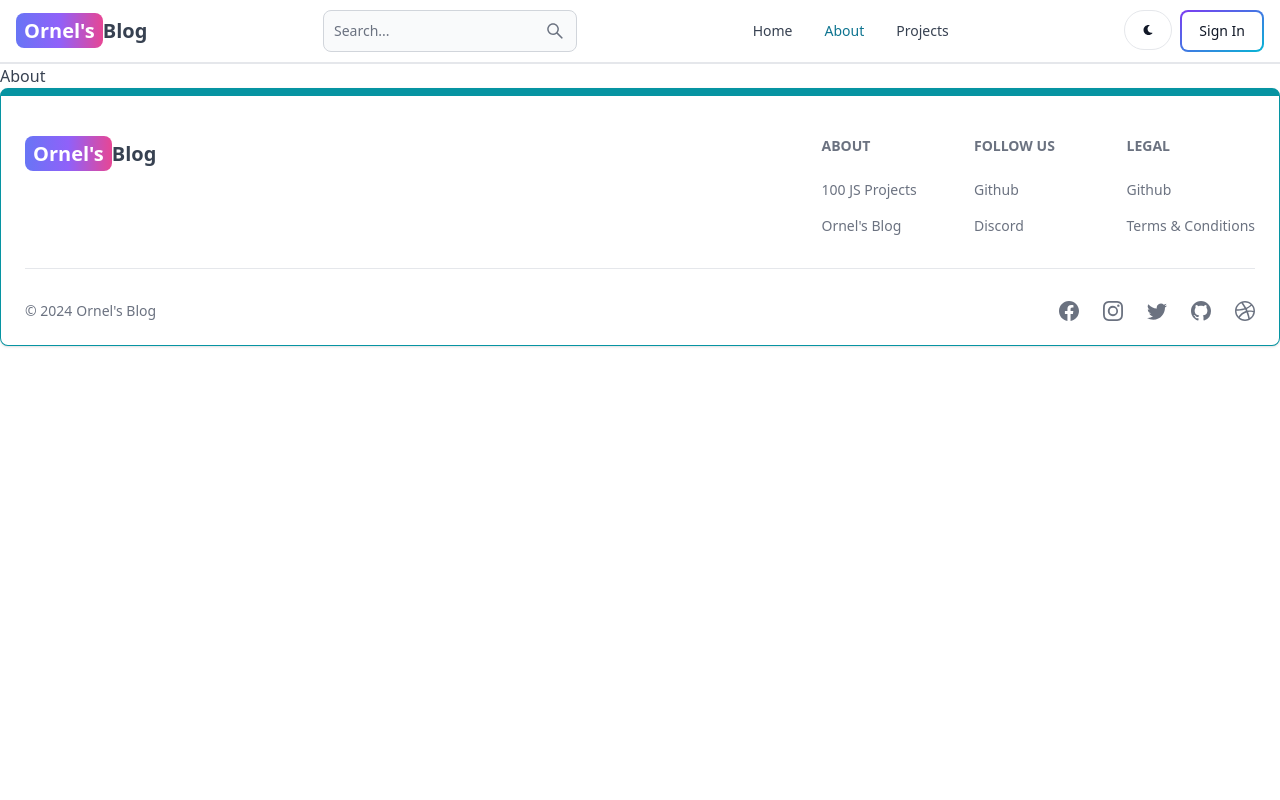
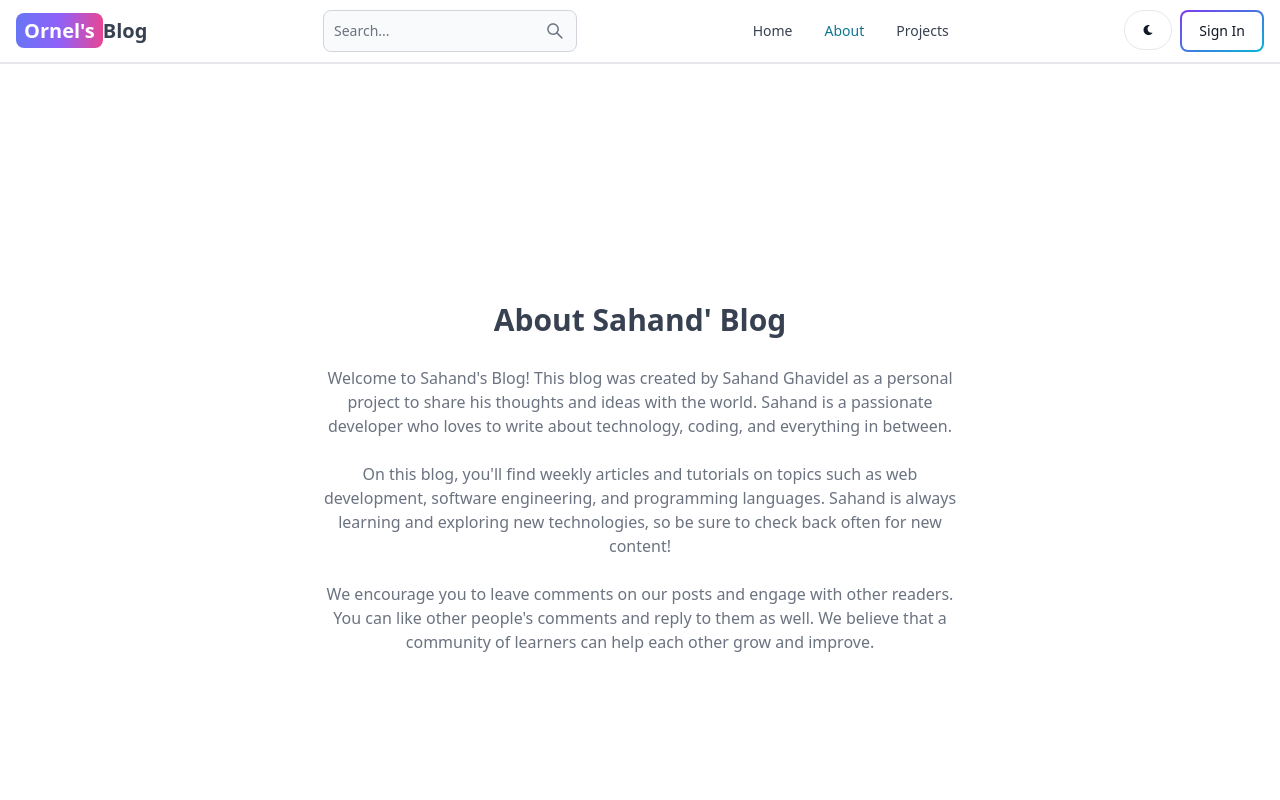
Before and after one commit to ornel77/mern-blog, a React (Vite) app in the folder client/: page /about in a window 1280 px wide. Shown: the top 800 px of the page. Built offline with nearby package versions, Linux system fonts and the light colour scheme; no server answers.

Commit message:
complete about and project page

```diff
--- a/client/src/pages/About.jsx
+++ b/client/src/pages/About.jsx
@@ -1,6 +1,36 @@
 const About = () => {
   return (
-    <div>About</div>
+    <div className='min-h-screen flex items-center justify-center'>
+      <div className='max-w-2xl mx-auto p-3 text-center'>
+        <div>
+          <h1 className='text-3xl font font-semibold text-center my-7'>
+            About Sahand&apos; Blog
+          </h1>
+          <div className='text-md text-gray-500 flex flex-col gap-6'>
+            <p>
+              Welcome to Sahand&apos;s Blog! This blog was created by Sahand Ghavidel
+              as a personal project to share his thoughts and ideas with the
+              world. Sahand is a passionate developer who loves to write about
+              technology, coding, and everything in between.
+            </p>
+
+            <p>
+              On this blog, you&apos;ll find weekly articles and tutorials on topics
+              such as web development, software engineering, and programming
+              languages. Sahand is always learning and exploring new
+              technologies, so be sure to check back often for new content!
+            </p>
+
+            <p>
+              We encourage you to leave comments on our posts and engage with
+              other readers. You can like other people&apos;s comments and reply to
+              them as well. We believe that a community of learners can help
+              each other grow and improve.
+            </p>
+          </div>
+        </div>
+      </div>
+    </div>
   )
 }
 export default About
--- a/client/src/pages/Projects.jsx
+++ b/client/src/pages/Projects.jsx
@@ -1,6 +1,12 @@
+import CallToAction from "../components/CallToAction"
+
 const Projects = () => {
   return (
-    <div>Projects</div>
+    <div className='min-h-screen max-w-2xl mx-auto flex justify-center items-center flex-col gap-6 p-3'>
+      <h1 className='text-3xl font-semibold'>Pojects</h1>
+      <p className='text-md text-gray-500'>Build fun and engaging projects while learning HTML, CSS, and JavaScript!</p>
+      <CallToAction />
+    </div>
   )
 }
 export default Projects
```
